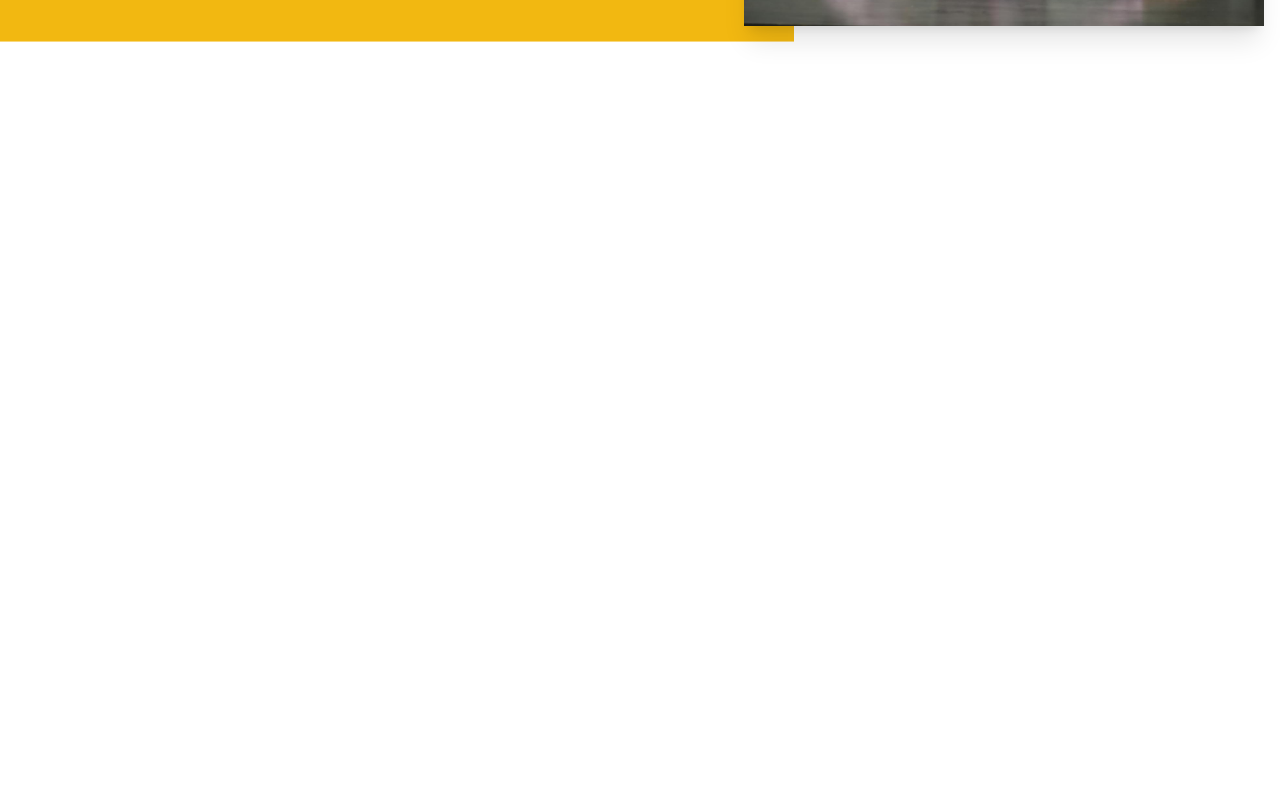
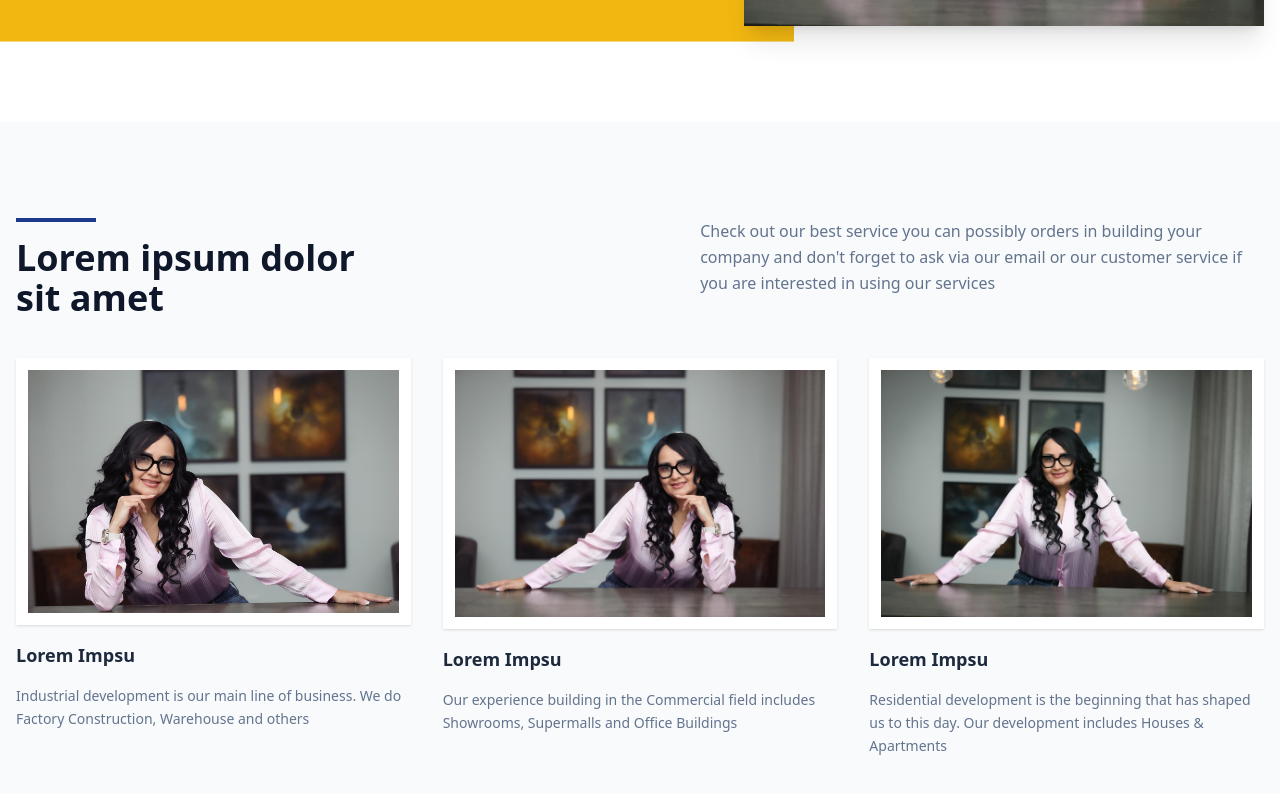
Before and after one commit to JerryMalloney/all-star-finance-group, a Next.js app: page / in a window 1280 px wide. Shown: the part 1132-1926 px from the top of the page. Before the commit the page ends 1254 px from the top, so only its background shows below. Built offline with nearby package versions, Linux system fonts and the light colour scheme.

Commit message:
feat: add Section2 component with layout and image integration

```diff
--- a/src/app/page.tsx
+++ b/src/app/page.tsx
@@ -1,11 +1,13 @@
 import Hero from "@/components/home/Home";
 import Section1 from "@/components/home/Section1";
+import Section2 from "@/components/home/Section2";
 
 export default function Home() {
   return (
     <div className="">
       <Hero />
       <Section1 />
+      <Section2 />
     </div>
   );
 }
--- /dev/null
+++ b/src/components/home/Section2.tsx
@@ -0,0 +1,87 @@
+import Image from "next/image";
+import React from "react";
+
+const Section2 = () => {
+  return (
+    <section className="bg-gray-50">
+      <div className="container mx-auto px-4 py-16 lg:py-24">
+        <div className="grid grid-cols-1 lg:grid-cols-[1.1fr_1fr] gap-8 lg:gap-16">
+          <div className="space-y-4">
+            <div className="h-1 w-20 bg-blue-900" />
+            <h2 className="text-3xl sm:text-4xl font-semibold text-slate-900">
+              Lorem ipsum dolor
+              <br />
+              sit amet
+            </h2>
+          </div>
+          <p className="text-sm sm:text-base text-slate-500 leading-relaxed">
+            Check out our best service you can possibly orders in building your
+            company and don&apos;t forget to ask via our email or our customer
+            service if you are interested in using our services
+          </p>
+        </div>
+
+        <div className="mt-10 grid grid-cols-1 md:grid-cols-2 lg:grid-cols-3 gap-8">
+          <div className="space-y-4">
+            <div className="bg-white p-3 shadow-sm">
+              <Image
+                alt="Consulting"
+                src="/hero.png"
+                width={420}
+                height={280}
+                className="h-auto w-full object-cover"
+              />
+            </div>
+            <h3 className="text-lg font-semibold text-slate-800">
+              Lorem Impsu
+            </h3>
+            <p className="text-sm text-slate-500 leading-relaxed">
+              Industrial development is our main line of business. We do Factory
+              Construction, Warehouse and others
+            </p>
+          </div>
+
+          <div className="space-y-4">
+            <div className="bg-white p-3 shadow-sm">
+              <Image
+                alt="Advisory"
+                src="/mariela1.jpg"
+                width={420}
+                height={280}
+                className="h-auto w-full object-cover"
+              />
+            </div>
+            <h3 className="text-lg font-semibold text-slate-800">
+              Lorem Impsu
+            </h3>
+            <p className="text-sm text-slate-500 leading-relaxed">
+              Our experience building in the Commercial field includes
+              Showrooms, Supermalls and Office Buildings
+            </p>
+          </div>
+
+          <div className="space-y-4">
+            <div className="bg-white p-3 shadow-sm">
+              <Image
+                alt="Planning"
+                src="/section1.jpg"
+                width={420}
+                height={280}
+                className="h-auto w-full object-cover"
+              />
+            </div>
+            <h3 className="text-lg font-semibold text-slate-800">
+              Lorem Impsu
+            </h3>
+            <p className="text-sm text-slate-500 leading-relaxed">
+              Residential development is the beginning that has shaped us to
+              this day. Our development includes Houses &amp; Apartments
+            </p>
+          </div>
+        </div>
+      </div>
+    </section>
+  );
+};
+
+export default Section2;
```
